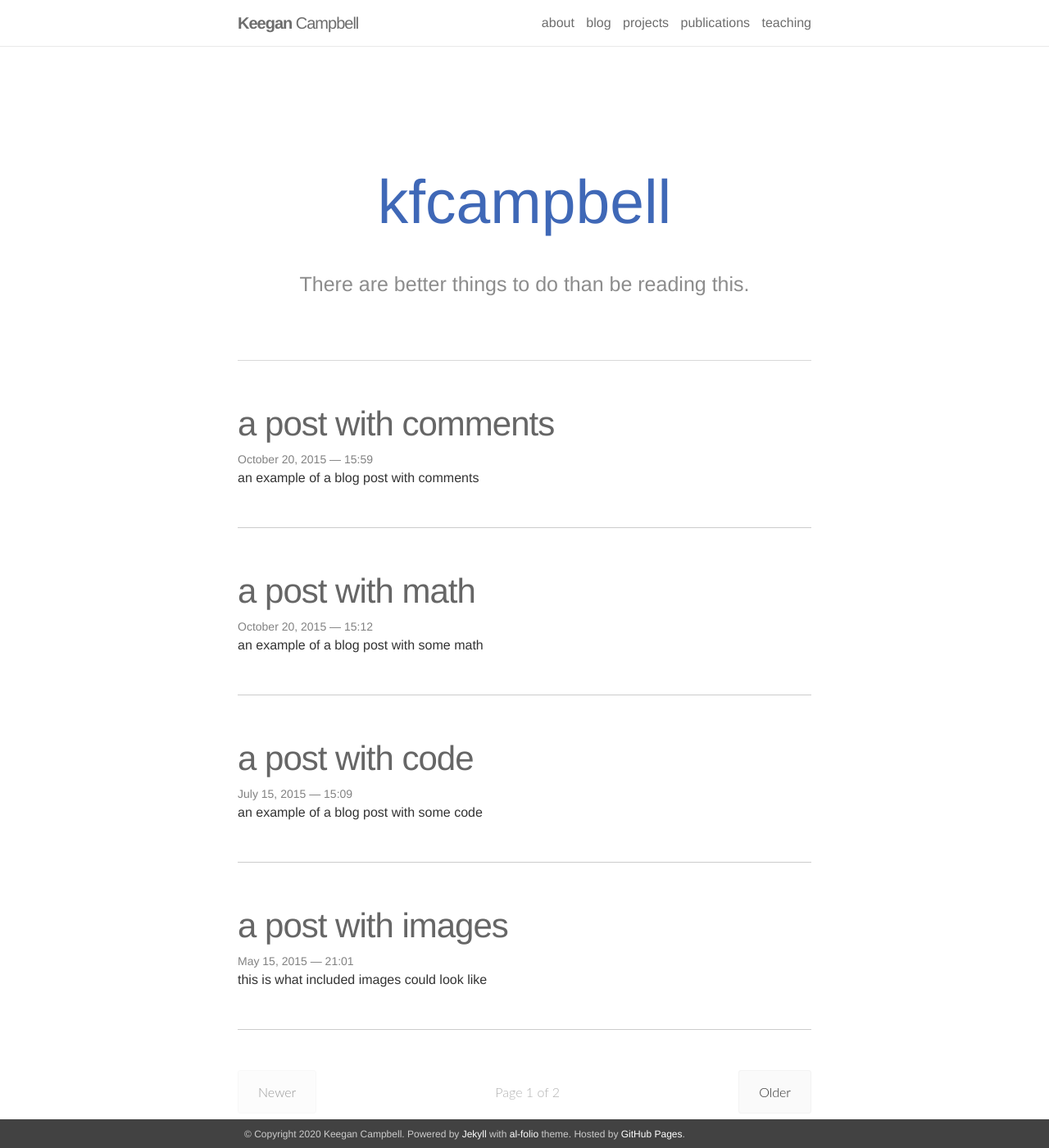
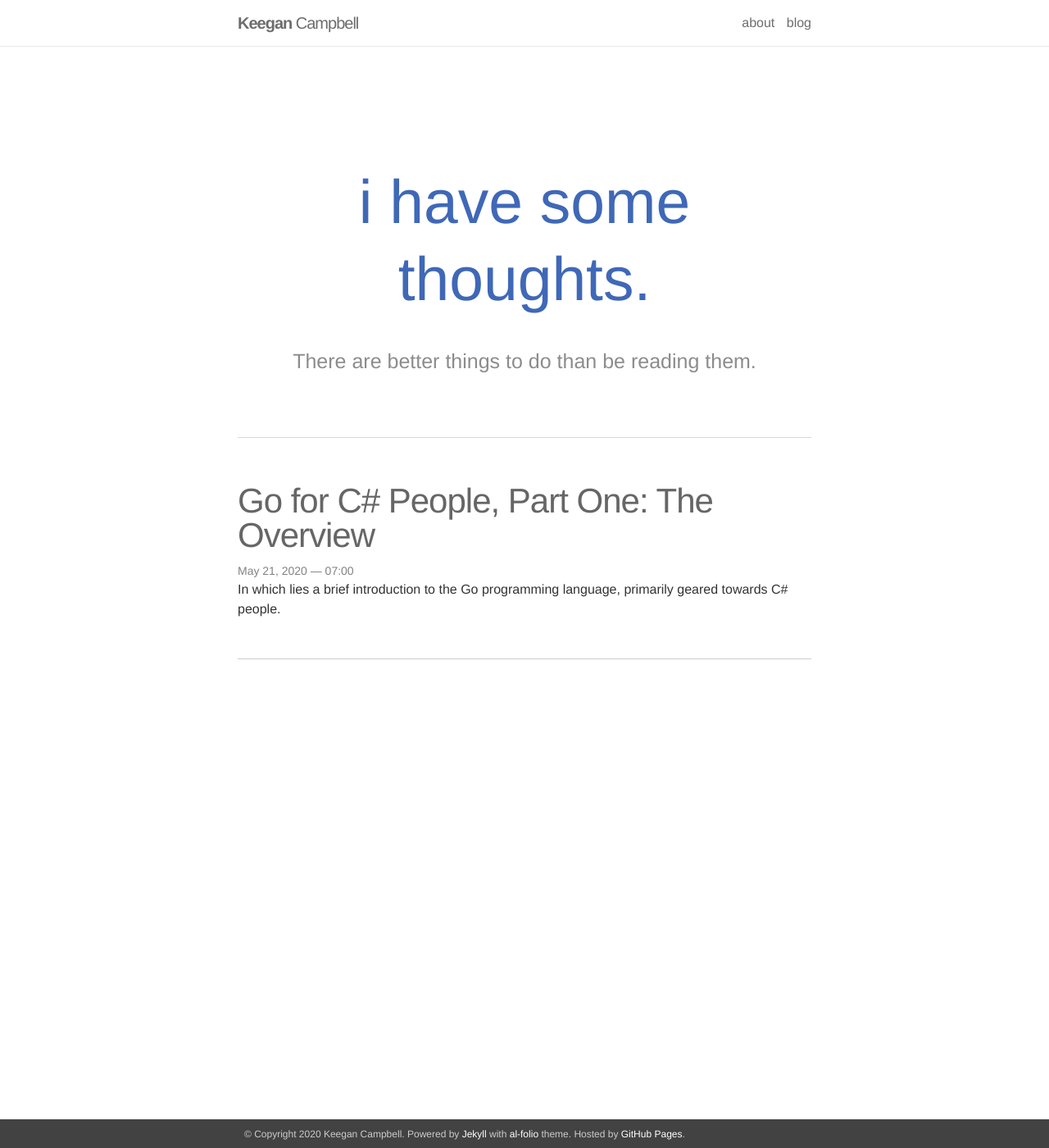
Before and after one commit to kfcampbell/kfcampbell.github.io, a Jekyll site: the page built from blog/index.html, in a window 1280 px wide and 1400 px high. Shown: the whole window at 82% size. Built offline with Jekyll 4.4.1, drawn with Linux system fonts in a browser that asks for light colours; nearby versions of some CDN libraries; the list of posts is cut into pages by our own code.

Commit message:
Remove unnecessary placeholders

```diff
--- a/_config.yml
+++ b/_config.yml
@@ -10,7 +10,7 @@ footer_text: >
   Hosted by <a href="https://pages.github.com/" target="_blank">GitHub Pages</a>.
 
 url:  # the base hostname & protocol for your site
-baseurl: /al-folio # the subpath of your site, e.g. /blog/
+baseurl: / # the subpath of your site, e.g. /blog/
 last_updated: # leave blank if you don't want to display last updated
 
 # -----------------------------------------------------------------------------
@@ -43,8 +43,8 @@ contact_note: >
 # -----------------------------------------------------------------------------
 # Blog
 # -----------------------------------------------------------------------------
-blog_name: kfcampbell
-blog_description: There are better things to do than be reading this.
+blog_name: i have some thoughts.
+blog_description: There are better things to do than be reading them.
 
 # Pagination
 paginate: 4
--- a/_pages/teaching.md
+++ /dev/null
@@ -1,10 +0,0 @@
----
-layout: page
-permalink: /teaching/
-title: teaching
-description: Materials for courses you taught. Replace this text with your description.
----
-
-For now, this page is assumed to be a static description of your courses. You can convert it to a collection similar to `_projects/` so that you can have a dedicated page for each course.
-
-Organize your courses by years, topics, or universities, however you like!
--- a/_posts/2015-05-15-images.markdown
+++ /dev/null
@@ -1,30 +0,0 @@
----
-layout: post
-title:  a post with images
-date: 2015-05-15 21:01:00
-description: this is what included images could look like
----
-Jean shorts raw denim Vice normcore, art party High Life PBR skateboard stumptown vinyl kitsch. Fingerstache four loko meh 8-bit, tousled banh mi tilde forage Schlitz dreamcatcher twee 3 wolf moon. Chambray asymmetrical paleo salvia, sartorial umami four loko master cleanse drinking vinegar brunch.
-
-<div class="img_row">
-    <img class="col three" src="{{ site.baseurl }}/assets/img/9.jpg">
-</div>
-<div class="img_row">
-    <img class="col three" src="{{ site.baseurl }}/assets/img/7.jpg">
-</div>
-<div class="col three caption">
-    A simple, elegant caption looks good between image rows, after each row, or doesn't have to be there at all.
-</div>
-<div class="img_row">
-    <img class="col two first" src="{{ site.baseurl }}/assets/img/8.jpg">
-    <img class="col one last" src="{{ site.baseurl }}/assets/img/10.jpg">
-</div>
-
-Slow-carb four dollar toast Helvetica pop-up. Kale chips next level literally trust fund Pitchfork. Jean shorts Pinterest beard, farm-to-table irony craft beer swag tofu 8-bit Banksy. Quinoa forage fanny pack, pug hashtag Echo Park heirloom Schlitz tote bag artisan Neutra mumblecore 90's shabby chic raw denim.
-
-
-<div class="img_row">
-    <img class="col one first" src="{{ site.baseurl }}/assets/img/11.jpg">
-    <img class="col one" src="{{ site.baseurl }}/assets/img/12.jpg">
-    <img class="col one last" src="{{ site.baseurl }}/assets/img/7.jpg">
-</div>
--- a/_posts/2015-07-15-code.markdown
+++ b/_posts/2015-07-15-code.markdown
@@ -1,8 +1,8 @@
 ---
 layout: post
-title: a post with code
-date: 2015-07-15 15:09:00
-description: an example of a blog post with some code
+title: "Go for C# People, Part One: The Overview"
+date: 2020-05-21 00:00:00-0700
+description: In which lies a brief introduction to the Go programming language, primarily geared towards C# people.
 ---
 This theme implements a built-in Jekyll feature, the use of Pygments, for sytanx highlighting. It supports more than 100 languages. This example is in C++. All you have to do is wrap your code in a liquid tag:
 
--- a/_posts/2015-10-20-comments.markdown
+++ /dev/null
@@ -1,8 +0,0 @@
----
-layout: post
-title: a post with comments
-date: 2015-10-20 11:59:00-0400
-description: an example of a blog post with comments
-comments: true
----
-This post shows how to add DISQUS comments.
--- a/_posts/2015-10-20-math.markdown
+++ /dev/null
@@ -1,15 +0,0 @@
----
-layout: post
-title: a post with math
-date: 2015-10-20 11:12:00-0400
-description: an example of a blog post with some math
----
-This theme supports rendering beautiful math in inline and display modes using [KaTeX](https://khan.github.io/KaTeX/) engine. You just need to surround your math expression with `$$`, like `$$ E = mc^2 $$`. If you leave it inside a paragraph, it will produce an inline expression, just like $$ E = mc^2 $$.
-
-To use display mode, again surround your expression with `$$` and place it as a separate paragraph. Here is an example:
-
-$$
-\left( \sum_{k=1}^n a_k b_k \right)^2 \leq \left( \sum_{k=1}^n a_k^2 \right) \left( \sum_{k=1}^n b_k^2 \right)
-$$
-
-Note that [KaTeX](https://khan.github.io/KaTeX/) is work in progress, so it does not support the full range of math expressions as, say, [MathJax](https://www.mathjax.org/). Yet, it is [blazing fast](http://www.intmath.com/cg5/katex-mathjax-comparison.php).
```
Also changed, not shown: README.md (+1 -0 lines), _bibliography/papers.bib (deleted, +0 -66 lines), _news/announcement_1.md (deleted, +0 -7 lines), _news/announcement_2.md (deleted, +0 -31 lines), _news/announcement_3.md (deleted, +0 -7 lines), _news/hello_world.md (added, +7 -0 lines), _pages/projects.md (deleted, +0 -48 lines), _pages/publications.md (deleted, +0 -12 lines), _posts/2015-03-15-formatting-and-links.markdown (deleted, +0 -28 lines).
